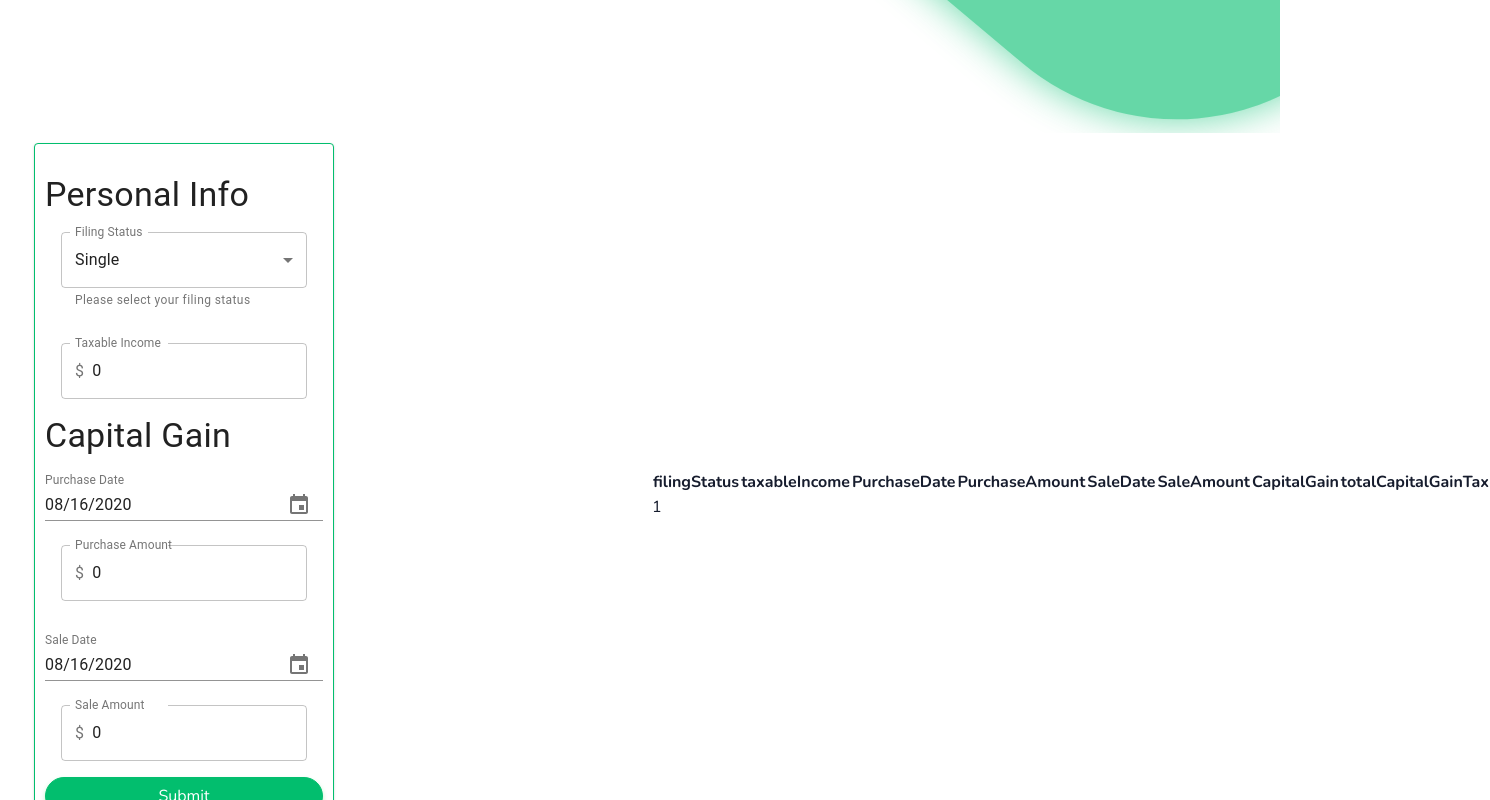
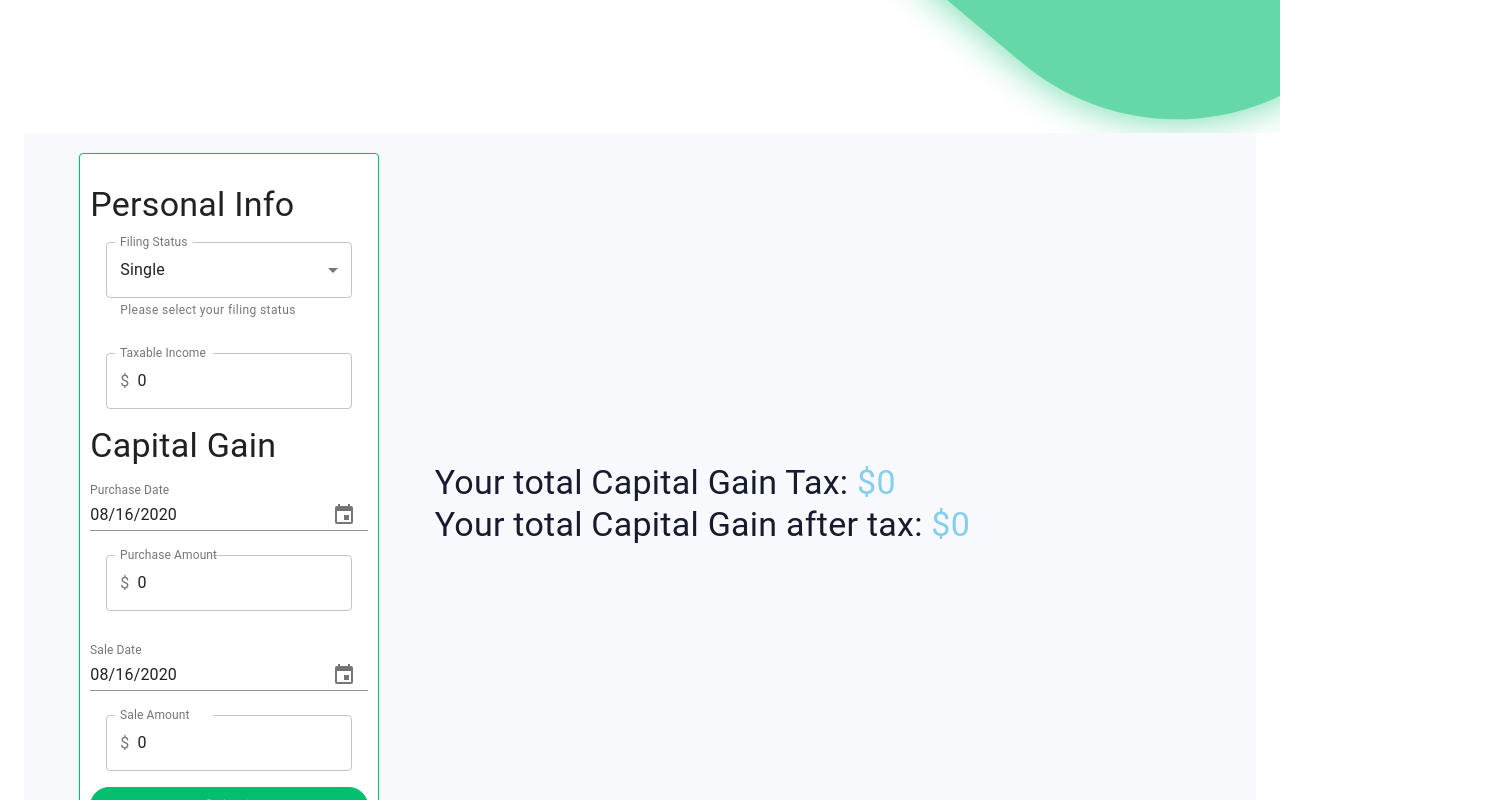
Before and after one commit to Kevin1192/Capital-Gain, a React (Create React App) app: page / in a window 1280 px wide. Shown: the part 580-1380 px from the top of the page, 1490 px wide, since content can reach past the window. Built offline with nearby package versions, Linux system fonts and the light colour scheme.

Commit message:
table section switch back to text

```diff
--- a/src/assets/scss/_general.scss
+++ b/src/assets/scss/_general.scss
@@ -8,7 +8,6 @@ body {
     font-size: $font-size-base;
     color: $black;
 }
-
 
 h1, h2, h3, h4, h5, h6, .h1, .h2, .h3, .h4, .h5, .h6 {
     font-family: $font-family-base;
--- /dev/null
+++ b/src/assets/scss/_table.scss
@@ -0,0 +1,46 @@
+table {
+    width: 100%;
+    table-layout: auto;
+    display: table;
+    margin: auto;
+    overflow: auto;
+
+}
+
+
+th {
+    padding: 20px 20px;
+    text-align: left;
+    font-weight: 900;
+    font-size: 12px;
+    color: rgb(3, 8, 0);
+    width: 80px;
+}
+
+td{
+    padding: 20px 20px;
+    text-align: left;
+    font-weight: 800;
+    font-size: 12px;
+    color: rgba(1, 10, 2, 0.9);
+    border-bottom: solid 1px;
+    width: 80px;
+}
+
+
+.table-responsive {
+    min-height: .01%;
+    overflow: auto;
+    height: 300px;
+}
+
+table > tbody > tr:hover {
+    background-color: rgb(208, 245, 220);;
+}
+
+.tbl-header {
+    overflow: scroll;
+}
+.tbl-content {
+    overflow: scroll;
+}
--- a/src/assets/scss/style.scss
+++ b/src/assets/scss/style.scss
@@ -2,6 +2,7 @@
 @import "variables";
 @import "bootstrap-custom";
 @import "home";
+@import "table";
 @import "general";
 @import "menu";
 @import "sections";
--- a/src/components/CapitalGainForm.jsx
+++ b/src/components/CapitalGainForm.jsx
@@ -43,6 +43,9 @@ const useStyles = makeStyles((theme) => ({
     flexDirection: "column",
     justifyContent: "center",
   },
+  mxauto: {
+    margin: 'auto',
+  }
 }));
 
 function CapitalGainForm() {
@@ -58,6 +61,7 @@ function CapitalGainForm() {
     saleAmount: 0,
     capitalGain: 0,
     totalCapitalGainTax: 0,
+    capitalGainAfterTax: 0,
     records: [],
   });
 
@@ -66,7 +70,7 @@ function CapitalGainForm() {
     evt.preventDefault();
     let totalCGTax = calcuCapitalGainTax(values),
         CG = values.saleAmount - values.purchaseAmount;
-        setValues((preState) => ({...preState, totalCapitalGainTax: totalCGTax, capitalGain: CG, id: ++preState.id}));
+        setValues((preState) => ({...preState, totalCapitalGainTax: totalCGTax, capitalGain: CG, capitalGainAfterTax: (CG - totalCGTax), id: preState.id+1}));
   }
 
   const initialRender = React.useRef(false);
@@ -98,7 +102,7 @@ function CapitalGainForm() {
   };
 
 
-  const tableHeader = ['filingStatus', 'taxableIncome', 'PurchaseDate', 'PurchaseAmount', 'SaleDate', 'SaleAmount', 'CapitalGain', 'totalCapitalGainTax']
+  const tableHeader = ['id', 'filingStatus', 'taxableIncome', 'PurchaseDate', 'SaleDate', 'CapitalGain', 'totalCapitalGainTax', 'CapitalGainAfterTax']
 
   const tableHeaderHtml = tableHeader.map((header, idx) => (<th key={idx}>{header}</th>))
 
@@ -111,10 +115,14 @@ function CapitalGainForm() {
     <Fragment>
       <ThemeProvider theme={theme}>
         <Container>
-      <Grid container fluid spacing={3}>
-        <Grid item xs={6}>
-          <form onSubmit={handleSubmit} id='calculator'>
-            <Paper className={classes.root}>
+          <Grid container fluid style={{ "background-color": "#f8f9fc" }}>
+            <Grid item lg={4}>
+              <form
+                onSubmit={handleSubmit}
+                id="calculator"
+                style={{ padding: "20px 0" }}
+              >
+                <Paper className={classes.root} style={{ margin: "auto" }}>
                   <Typography variant="h4" component="h6">
                     Personal Info
                   </Typography>
@@ -129,7 +137,9 @@ function CapitalGainForm() {
                     variant="outlined"
                   >
                     <MenuItem value="Single">Single</MenuItem>
-                <MenuItem value="Head of Household">Head of Household</MenuItem>
+                    <MenuItem value="Head of Household">
+                      Head of Household
+                    </MenuItem>
                     <MenuItem value="Married jointly">Married jointly</MenuItem>
                     <MenuItem value="Married separately">
                       Married separately
@@ -208,26 +218,21 @@ function CapitalGainForm() {
                 </Paper>
               </form>
             </Grid>
-        <Grid item xs={6} className={classes.report}>
-        <div class='tbl-header'>
-        <table>
-          <thead>
-            <tr>
-              {tableHeaderHtml}
-            </tr>
-          </thead>
-        </table>
-        </div>
-        <div className="tbl-content">
-          <table>
-            <tbody>
-                  {tableBodyHtml}
-            </tbody>
-          </table>
-        </div>
-          {values.totalCapitalGainTax === undefined || (
-            <div>1</div>
-          )}
+            <Grid item lg={8} className={classes.report}>
+              {values.totalCapitalGainTax === undefined || [
+                <Typography variant="h4" component="h5">
+                  Your total Capital Gain Tax:{" "}
+                  <span className={classes.taxHighlight}>
+                    ${values.totalCapitalGainTax}
+                  </span>
+                </Typography>,
+                <Typography variant="h4" component="h5">
+                  Your total Capital Gain after tax:{" "}
+                  <span className={classes.taxHighlight}>
+                    ${values.capitalGain - values.totalCapitalGainTax}
+                  </span>
+                </Typography>,
+              ]}
             </Grid>
           </Grid>
         </Container>
```
Also changed, not shown: src/components/Table.jsx (added, +21 -0 lines), src/assets/imgs/aqKrnVv_700bwp.webp (added), src/assets/imgs/e7b4a8b18ce6daf0450cbed95adbdeb7.jpg (added). Lines whose indentation alone changed are shown as unchanged.
